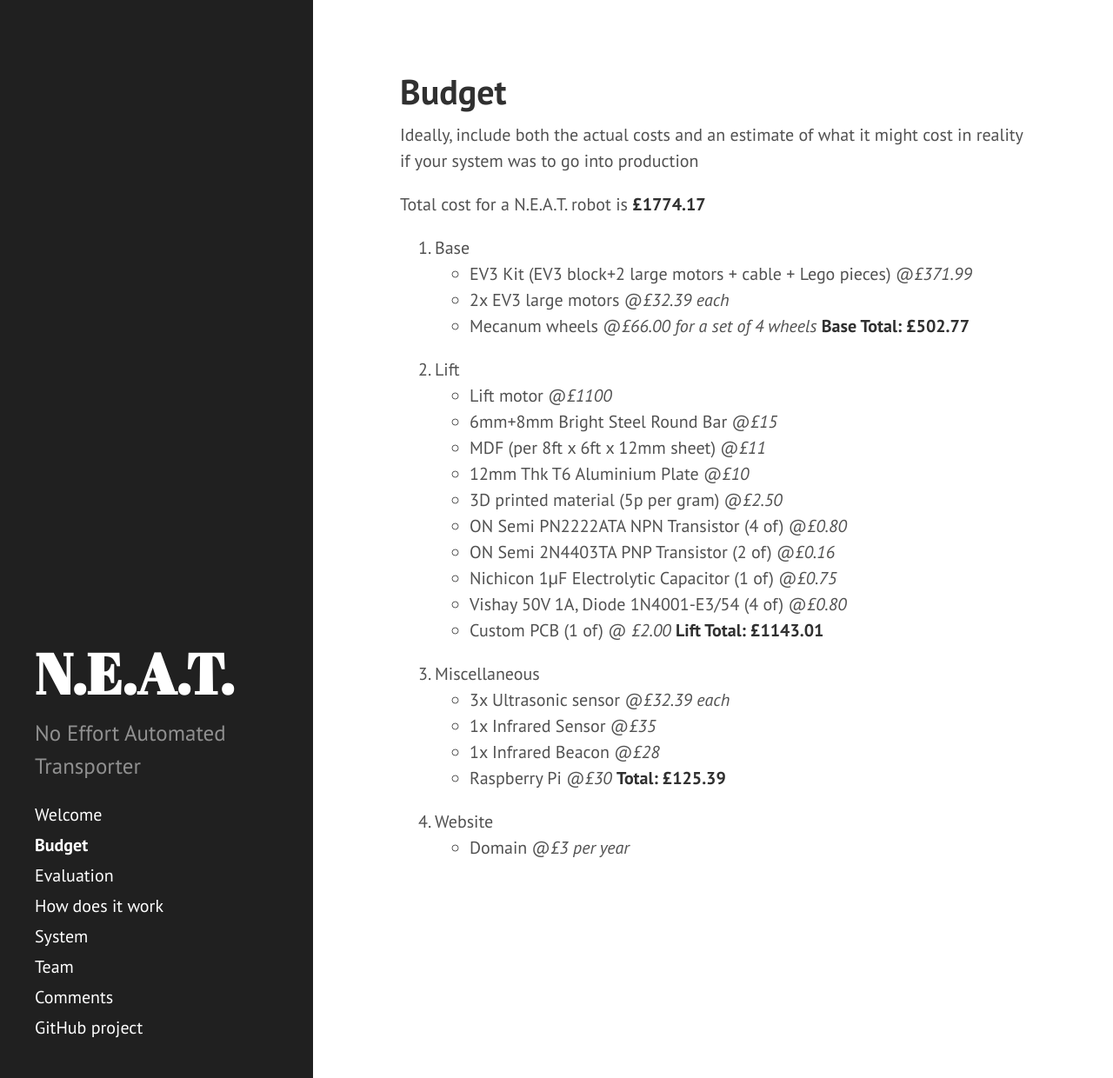
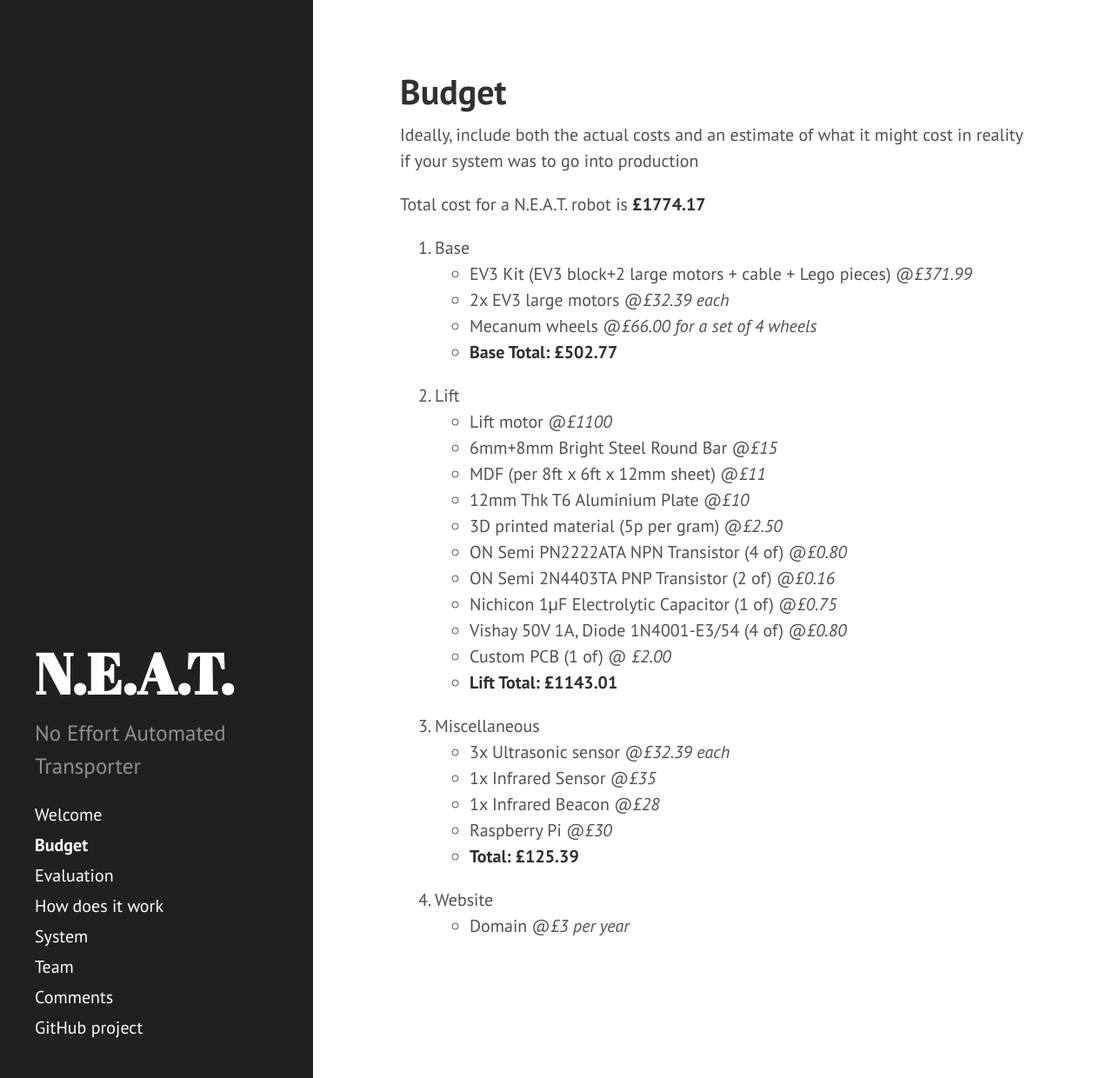
Before and after one commit to okapeng/sdp2020-group2, a Jekyll site: the page built from _pages/budget.md, in a window 1280 px wide and 1240 px high. Shown: the whole window at 87% size. Built offline with Jekyll 4.4.1, drawn with Linux system fonts in a browser that asks for light colours.

```diff
--- a/_pages/budget.md
+++ b/_pages/budget.md
@@ -13,7 +13,7 @@ Total cost for a N.E.A.T. robot is **£1774.17**
     * EV3 Kit (EV3 block+2 large motors + cable + Lego pieces) @_£371.99_
     * 2x EV3 large motors @_£32.39 each_
     * Mecanum wheels @_£66.00 for a set of 4 wheels_
-    **Base Total: £502.77**
+    * **Base Total: £502.77**
 2. Lift
     * Lift motor @_£1100_
     * 6mm+8mm Bright Steel Round Bar @_£15_
@@ -25,12 +25,12 @@ Total cost for a N.E.A.T. robot is **£1774.17**
     * Nichicon 1μF Electrolytic Capacitor (1 of) @_£0.75_
     * Vishay 50V 1A, Diode 1N4001-E3/54 (4 of) @_£0.80_
     * Custom PCB (1 of) @ _£2.00_
-    **Lift Total: £1143.01**
+    * **Lift Total: £1143.01**
 3. Miscellaneous
     * 3x Ultrasonic sensor @_£32.39 each_
     * 1x Infrared Sensor @_£35_
     * 1x Infrared Beacon @_£28_
     * Raspberry Pi @_£30_
-    **Total: £125.39**
+    * **Total: £125.39**
 4. Website
     * Domain @_£3 per year_
```
